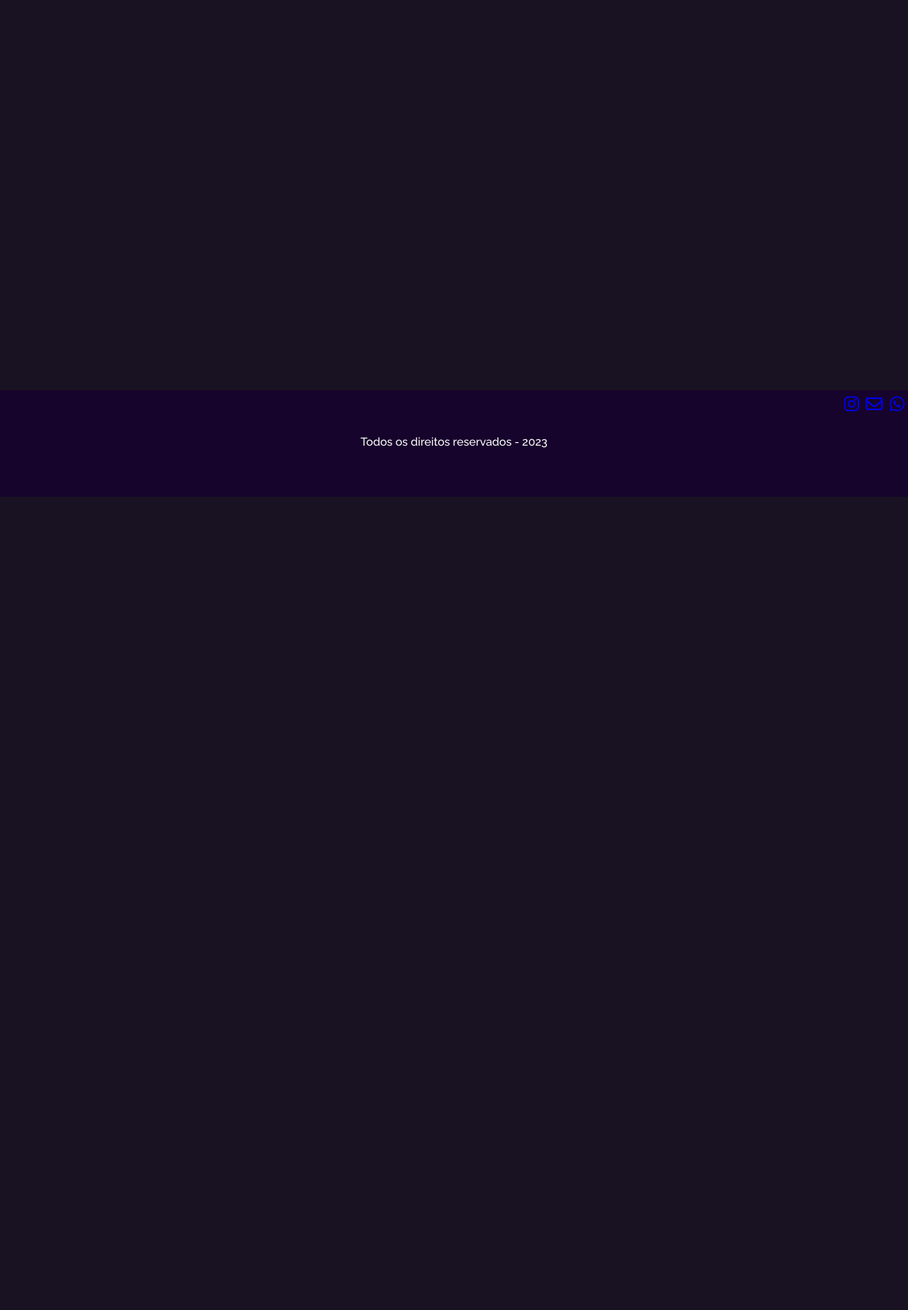
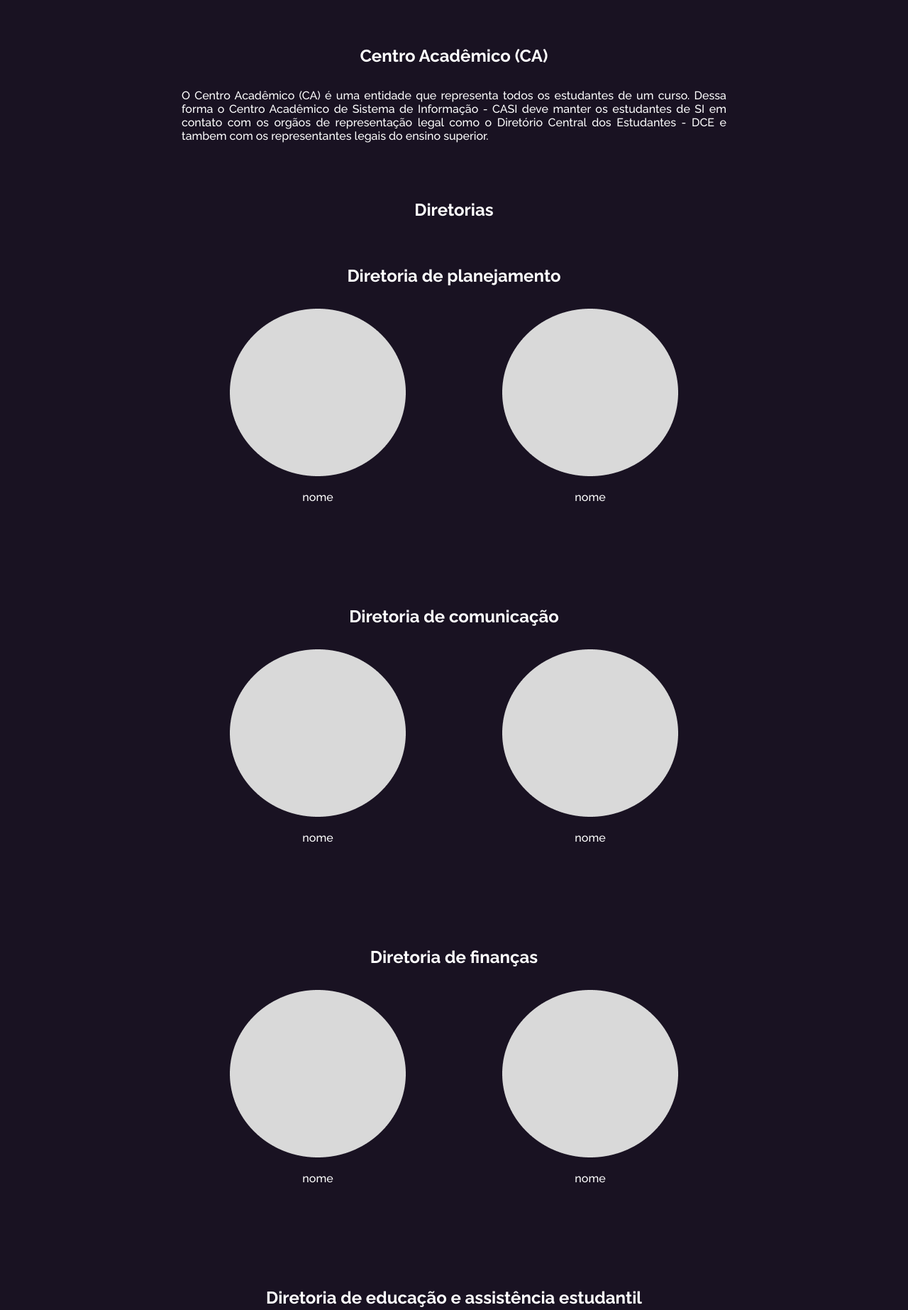
Before and after one commit to lindaiely/sistema-casi, a PHP site: page /casi.php in a window 1280 px wide. Shown: the part 100-1946 px from the top of the page at 71% size. Before the commit the page ends 800 px from the top, so only its background shows below. Run offline with PHP 8.4, Linux system fonts and the light colour scheme.

Commit message:
layout das telas

```diff
--- a/casi.php
+++ b/casi.php
@@ -1,3 +1,97 @@
 <?php require_once "components/topo.php" ?>
 
+
+<div class="casi">
+    <h1>Centro Acadêmico (CA)</h1>
+    <p>O Centro Acadêmico (CA) é uma entidade que representa todos os estudantes de um curso. Dessa forma  o  Centro Acadêmico de Sistema de Informação - CASI deve manter os  estudantes de SI em contato com os orgãos de representação legal como o Diretório Central dos Estudantes -  DCE  e tambem com os representantes legais do ensino superior. </p>
+    <div class="clear"></div>
+    <h1>Diretorias</h1>
+    <div class="diretorias">
+        <div class="diretoria">
+            <h2>Diretoria de planejamento</h2>
+            <div class="w-50-diretoria">
+            <img src="img/teste.png" alt="">
+                <p>nome</p>
+            </div>
+            <div class="w-50-diretoria">
+                <img src="img/teste.png" alt="">
+                <p>nome</p>
+            </div>
+        </div>
+        <div class="clear"></div>
+        <div class="diretoria">
+            <h2>Diretoria de comunicação</h2>
+            <div class="w-50-diretoria">
+            <img src="img/teste.png" alt="">
+                <p>nome</p>
+            </div>
+            <div class="w-50-diretoria">
+                <img src="img/teste.png" alt="">
+                <p>nome</p>
+            </div>
+        </div>
+        <div class="clear"></div>
+            <div class="diretoria">
+                <h2>Diretoria de finanças</h2>
+                <div class="w-50-diretoria">
+                <img src="img/teste.png" alt="">
+                    <p>nome</p>
+                </div>
+                <div class="w-50-diretoria">
+                    <img src="img/teste.png" alt="">
+                    <p>nome</p>
+                </div>
+            </div>
+        <div class="clear"></div>
+            <div class="diretoria">
+                <h2>Diretoria de educação e assistência estudantil</h2>
+                <div class="w-50-diretoria">
+                <img src="img/teste.png" alt="">
+                    <p>nome</p>
+                </div>
+                <div class="w-50-diretoria">
+                    <img src="img/teste.png" alt="">
+                    <p>nome</p>
+                </div>
+            </div>
+        <div class="clear"></div>
+            <div class="diretoria">
+                <h2>Diretoria de esporte e cultura</h2>
+                    <div class="w-50-diretoria">
+                    <img src="img/teste.png" alt="">
+                        <p>nome</p>
+                    </div>
+                    <div class="w-50-diretoria">
+                        <img src="img/teste.png" alt="">
+                        <p>nome</p>
+                    </div>
+            </div>
+        <div class="clear"></div>
+        <div class="diretoria">
+            <h2>Diretoria de educação e assistência estudantil</h2>
+                <div class="w-50-diretoria">
+                <img src="img/teste.png" alt="">
+                    <p>nome</p>
+                </div>
+                <div class="w-50-diretoria">
+                    <img src="img/teste.png" alt="">
+                    <p>nome</p>
+                </div>
+        </div>
+        <div class="clear"></div>
+        <div class="diretoria">
+            <h2>Diretoria de tecnologia da informação</h2>
+                <div class="w-50-diretoria">
+                <img src="img/teste.png" alt="">
+                    <p>nome</p>
+                </div>
+                <div class="w-50-diretoria">
+                    <img src="img/teste.png" alt="">
+                    <p>nome</p>
+                </div>
+        </div>
+        <div class="clear"></div>
+    </div>
+</div>
+
 <?php require_once "components/rodape.php" ?>
--- a/components/topo.php
+++ b/components/topo.php
@@ -4,7 +4,7 @@
     <meta charset="UTF-8">
     <meta http-equiv="X-UA-Compatible" content="IE=edge">
     <meta name="viewport" content="width=device-width, initial-scale=1.0">
-    <title>CASI - CENTRO ACADÊMICO</title>
+    <title>CASI - Centro Acadêmico</title>
     <link rel="stylesheet" href="css/style.css">
     <link rel="stylesheet" href="https://cdnjs.cloudflare.com/ajax/libs/font-awesome/6.4.0/css/all.min.css" integrity="sha512-iecdLmaskl7CVkqkXNQ/ZH/XLlvWZOJyj7Yy7tcenmpD1ypASozpmT/E0iPtmFIB46ZmdtAc9eNBvH0H/ZpiBw==" crossorigin="anonymous" referrerpolicy="no-referrer" />
 </head>
--- a/css/style.css
+++ b/css/style.css
@@ -45,7 +45,7 @@ body, html{
     text-align: justify;
     color: #fff;
 }
-.w-50 a{
+#button{
     text-decoration: none;
     color: #fff;
     background-color: #9142EA;
@@ -79,6 +79,63 @@ body, html{
     grid-area: conteudo;
     background-color: #191222;
 }
+.eventos{
+    width: 60%;
+    margin: 3rem auto 6rem auto;
+}
+#img{
+    width: 100%;
+    margin: 2rem 0;
+}
+.eventos h1{
+    color: #fff;
+}
+.event p{
+    text-align: justify;
+    margin: 0 auto 3rem auto;
+    width: 95%;
+    color: #fff;
+}
+.event a{
+    text-decoration: none;
+    color: #fff;
+    background-color: #9142EA;
+    padding: 1rem;
+    border-radius: 5px;
+}
+.clear{
+    clear: both;
+}
+.casi{
+    width: 60%;
+    color: #fff;
+    text-align: justify;
+    margin: 4rem auto;
+}
+.casi p{
+    margin-bottom: 5rem;
+}
+.casi h1{
+    display: flex;
+    align-items: center;
+    justify-content: center;
+    margin: 2rem 0;
+}
+.diretoria{
+    margin: 4rem 0;
+
+}
+.diretorias h2{
+    display: flex;
+    align-items: center;
+    justify-content: center;
+    margin: 2rem 0;
+}
+.w-50-diretoria{
+    text-align: center;
+    float: left;
+    width: calc(100% / 2);
+}
 .rodape{
     grid-area: rodape;
     background-color: #17042C;
@@ -96,4 +153,5 @@ body, html{
 .social a{
     font-size: 1.5rem;
     padding: 0.3rem;
+    color: #fff;
 }
--- a/index.php
+++ b/index.php
@@ -6,13 +6,13 @@
             <div class="w-50">
                 <h1 id="titulo">Título da noticia</h1>
                 <p>Lorem ipsum dolor sit amet consectetur adipisicing elit. Quam optio iste, ab dolores asperiores nostrum eligendi fugiat similique eos deserunt a adipisci ipsum! Beatae quasi facere animi! Voluptatibus, obcaecati atque. Lorem ipsum dolor sit, amet consectetur adipisicing elit. Consectetur alias rerum doloremque accusamus explicabo debitis ab unde provident esse et quisquam sapiente eveniet consequuntur totam, eum eaque nihil aspernatur excepturi!</p>
-                <a href="">Ver notícia</a>
+                <a href="" id="button">Ver notícia</a>
                 <p id="detail"></p>
             </div>
             <div class="w-50">
                 <h1 id="titulo">Título da noticia</h1>
                 <p>Lorem ipsum dolor sit amet consectetur adipisicing elit. Quam optio iste, ab dolores asperiores nostrum eligendi fugiat similique eos deserunt a adipisci ipsum! Beatae quasi facere animi! Voluptatibus, obcaecati atque. Lorem ipsum dolor sit, amet consectetur adipisicing elit. Consectetur alias rerum doloremque accusamus explicabo debitis ab unde provident esse et quisquam sapiente eveniet consequuntur totam, eum eaque nihil aspernatur excepturi!</p>
-                <a href="">Ver notícia</a>
+                <a href="" id="button">Ver notícia</a>
                 <p id="detail"></p>
             </div>
 
```
Also changed, not shown: eventos.php (+10 -0 lines), img/event1.png (added), img/teste.png (added).
